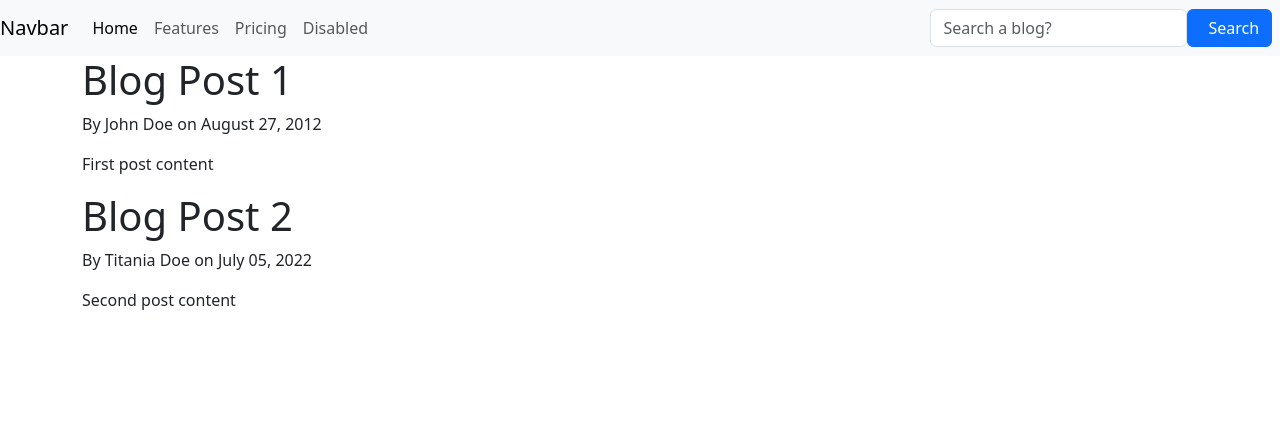
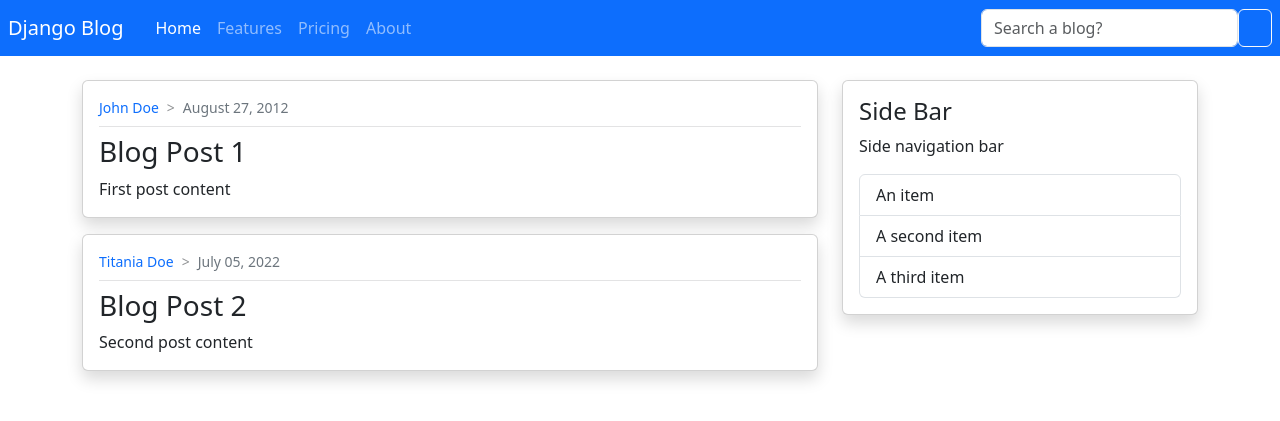
Before and after one commit to prashantsingh003/django_blog, a Django app: page / in a window 1280 px wide. Shown: the top 421 px of the page. Run offline with Django 4.2, Linux system fonts and the light colour scheme; some libraries are stand-ins or nearby versions.

Commit message:
home page

```diff
--- a/blog/static/css/main.css
+++ b/blog/static/css/main.css
@@ -5,3 +5,6 @@
     --nav-padding:calc(((100% - var(--content-width)) / 2) + 1rem);
     padding: 0 var(--nav-padding);
 }
+/* .navbar{
+    background-color:#0000ff;
+} */
--- a/blog/templates/blog/base.html
+++ b/blog/templates/blog/base.html
@@ -21,10 +21,10 @@
     {% endif %}
 </head>
 <body>
-    <header>
-        <nav class="navbar navbar-expand-lg navbar-light bg-body-tertiary">
+    <header class="mb-4">
+        <nav class="navbar navbar-expand-lg navbar-dark bg-primary py-0 py-lg-2">
             <div class="container-fluid blog-nav">
-                <a class="navbar-brand" href="#">Navbar</a>
+                <a class="navbar-brand px-2" href="#">Django Blog</a>
                 <div class="collapse navbar-collapse" id="navbarNav">
                     <ul class="navbar-nav">
                       <li class="nav-item">
@@ -37,7 +37,7 @@
                           <a class="nav-link" href="#">Pricing</a>
                       </li>
                       <li class="nav-item">
-                          <a class="nav-link">Disabled</a>
+                          <a class="nav-link">About</a>
                       </li>
                     </ul>
                 </div>
@@ -45,9 +45,8 @@
 
                 <form class="d-lg-flex m-0 mx-2 d-none" role="search">
                     <input type="text" class="form-control" placeholder="Search a blog?">
-                    <button class="btn btn-primary d-flex align-items-center" type="submit">
+                    <button class="btn btn-outline-light d-flex align-items-center" type="submit">
                         <i class="fa fa-search mx-1"></i>
-                        Search
                     </button>
                 </form>
                 <div class="d-lg-none">
@@ -56,12 +55,11 @@
                     <button class="btn btn-md btn-primary" type="button" id="sideNav" data-bs-toggle="dropdown" aria-expanded="false">
                       <i class="fa-solid fa-magnifying-glass"></i>
                     </button>
-                    <div style="width: 80vw;" class="dropdown-menu dropdown-menu-end" aria-labelledby="sideNav">
+                    <div style="width: 80vw;top: 35px;" class="dropdown-menu dropdown-menu-end" aria-labelledby="sideNav">
                         <form class="d-flex m-0 mx-2" role="search">
                             <input type="text" class="form-control" placeholder="Search a blog?">
                             <button class="btn btn-primary d-flex align-items-center" type="submit">
                                 <i class="fa fa-search mx-1"></i>
-                                Search
                             </button>
                         </form>
                       </div>
@@ -82,7 +80,26 @@
         </nav>
     </header>
     <div class="container">
-        {% block content %}{% endblock %}
+        <div class="row">
+            <div class="col-12 col-lg-8">
+                {% block content %}{% endblock %}
+            </div>
+            <div class="col-lg-4 d-none d-lg-block">
+                <div class="card mb-3 shadow rounded">
+                    <div class="card-body">
+                        <div class="card-title h4">Side Bar</div>
+                        <div class="card-text">
+                            <p>Side navigation bar</p>
+                            <ul class="list-group">
+                                <li class="list-group-item">An item</li>
+                                <li class="list-group-item">A second item</li>
+                                <li class="list-group-item">A third item</li>
+                              </ul>
+                        </div>
+                    </div>
+                  </div>
+            </div>
+        </div>
     </div>
     <script src="https://cdn.jsdelivr.net/npm/bootstrap@5.3.0-alpha1/dist/js/bootstrap.bundle.min.js" integrity="sha384-w76AqPfDkMBDXo30jS1Sgez6pr3x5MlQ1ZAGC+nuZB+EYdgRZgiwxhTBTkF7CXvN" crossorigin="anonymous"></script>
 </body>
--- a/blog/templates/blog/home.html
+++ b/blog/templates/blog/home.html
@@ -1,10 +1,24 @@
 {% extends 'blog/base.html' %}
 {% block content %}
     {% for post in posts %}
-    <div>
+    <!-- <div>
         <h1>{{ post.title }}</h1>
         <p>By {{ post.author }} on {{post.date_posted}}</p>
         <p>{{ post.content }}</p>
-    </div>
+    </div> -->
+    <div class="card mb-3 shadow rounded">
+        <div class="card-body">
+            <div class="d-flex small">
+                <div class="text-capitalize text-primary">{{ post.author }}</div>
+                <span class="mx-2" style="opacity: 0.5;">></span>
+                <div class="text-secondary">{{ post.date_posted }}</div>
+            </div>
+            <div style="opacity: 0.5;">
+                <hr class="my-2">
+            </div>
+            <div class="card-title h3">{{ post.title }}</div>
+            <p class="card-text">{{ post.content }}</p>
+        </div>
+      </div>
     {% endfor %}
 {% endblock content %}
```
